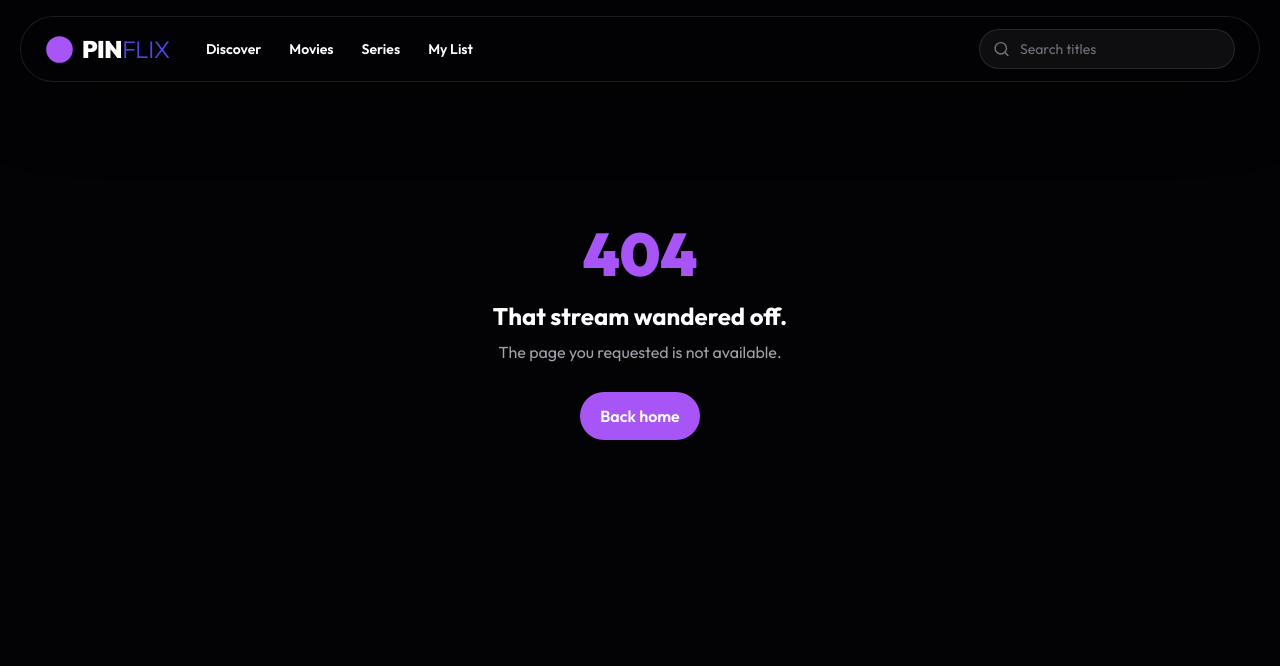
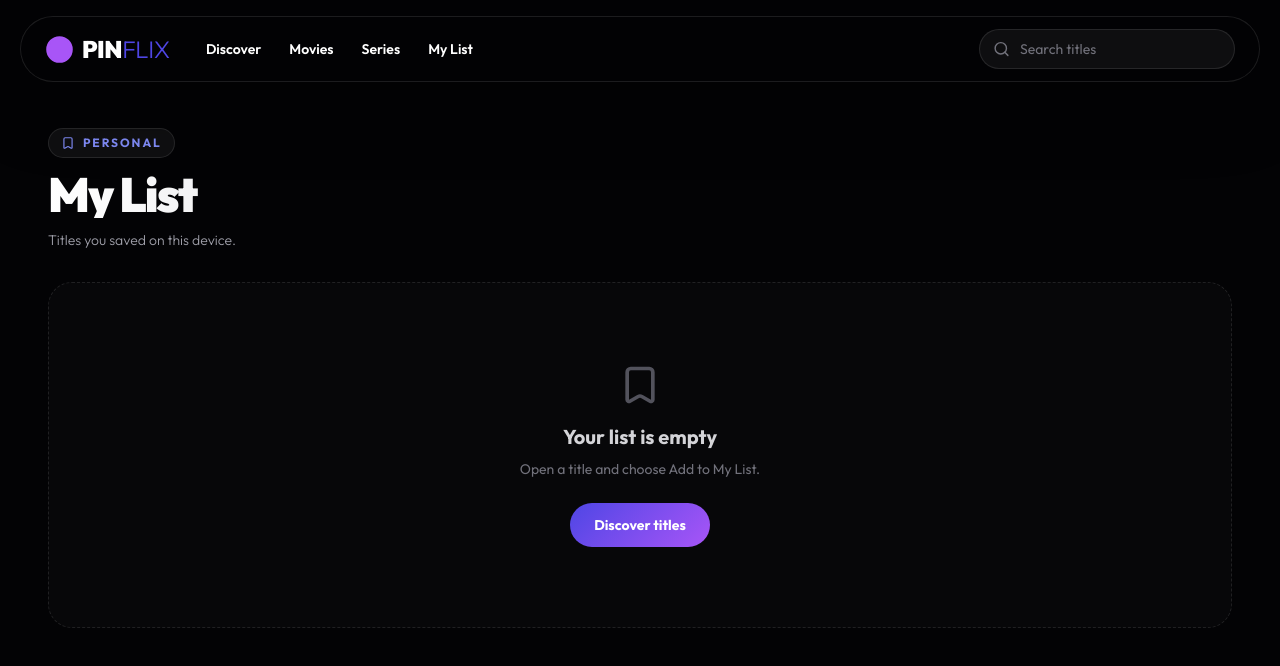
Before and after one commit to omarreact/PinFlix, a Next.js app: page /saved in a window 1280 px wide. Before the commit this address had no page. Shown: the top 666 px of the page. Built offline with nearby package versions, Linux system fonts and the light colour scheme.

Commit message:
feat: add My List page

```diff
--- /dev/null
+++ b/app/saved/page.tsx
@@ -0,0 +1,18 @@
+import { Bookmark } from "lucide-react";
+import { SavedLibrary } from "@/src/components/saved-library";
+
+export default function SavedPage() {
+  return (
+    <div className="space-y-8">
+      <section className="animate-slide-up">
+        <div className="mb-3 inline-flex items-center gap-2 rounded-full border border-white/10 bg-white/5 px-3 py-1.5 text-xs font-bold uppercase tracking-[.16em] text-accent">
+          <Bookmark size={14} />
+          Personal
+        </div>
+        <h1 className="text-4xl font-black tracking-[-.04em] text-gradient md:text-5xl">My List</h1>
+        <p className="mt-3 text-sm font-light text-zinc-400">Titles you saved on this device.</p>
+      </section>
+      <SavedLibrary />
+    </div>
+  );
+}
```
